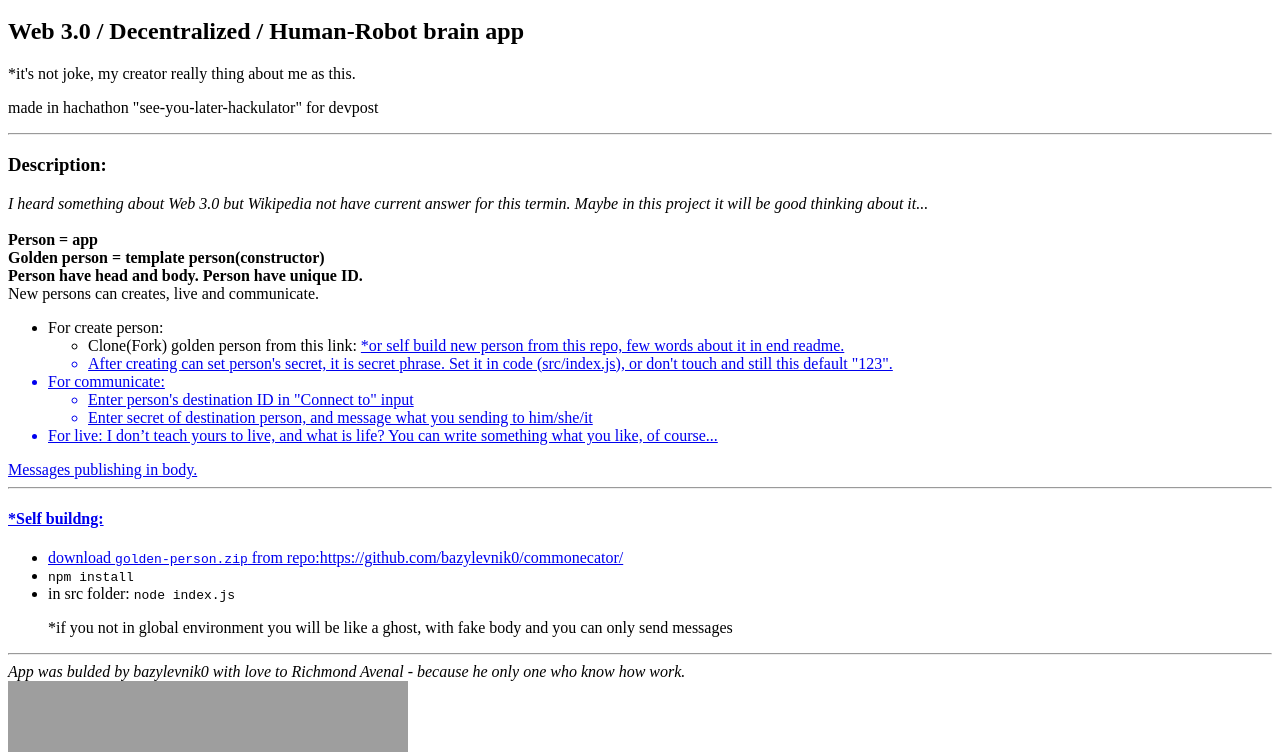
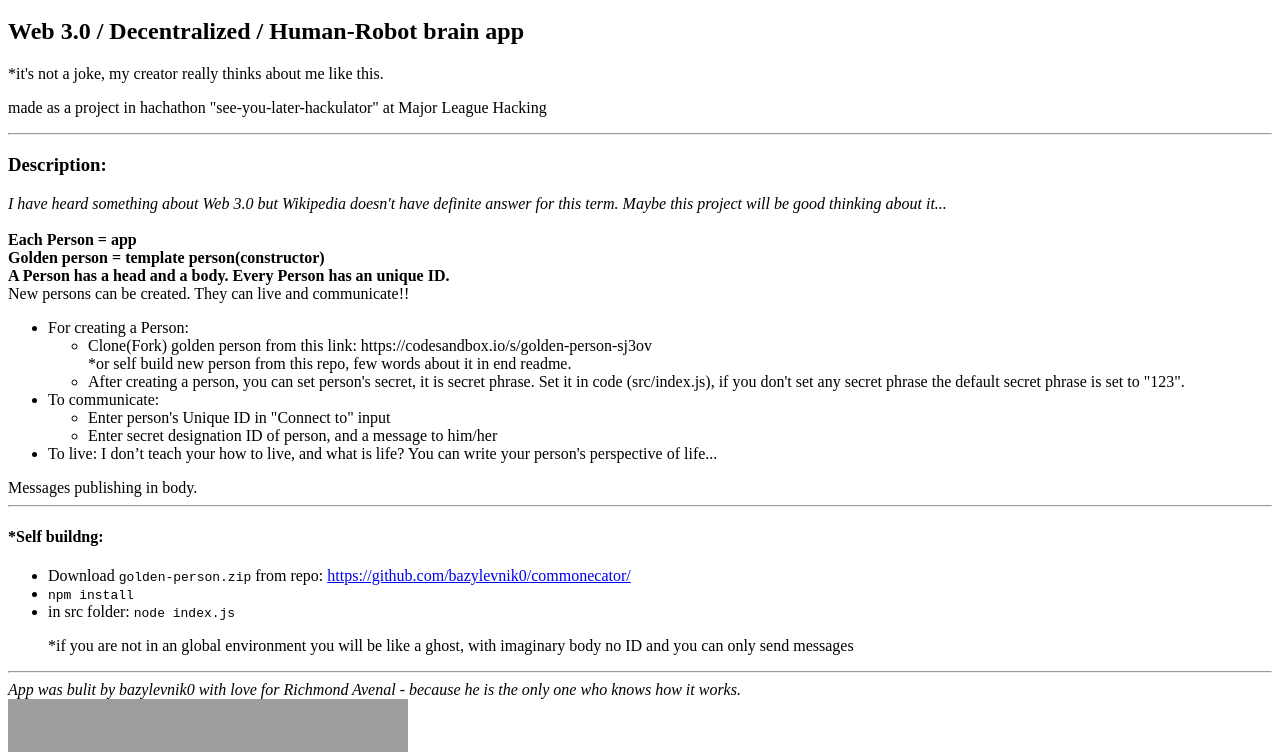
Before and after one commit to bazylevnik0/commonecator, a plain HTML site: page index.html in a window 1280 px wide. Shown: the part 48-800 px from the top of the page. Drawn offline with Linux system fonts and the light colour scheme; grey boxes are pictures that could not be loaded.

Commit message:
Update index.html

```diff
--- a/index.html
+++ b/index.html
@@ -1,39 +1,41 @@
 <h1>Hello I'm Commonecator!</h1>
 <h2>Web 3.0 / Decentralized / Human-Robot brain app</h2>
-<p>*it's not joke, my creator really thing about me as this.</p>
-<p>made in hachathon "see-you-later-hackulator" for devpost</p>
+<p>*it's not a joke, my creator really thinks about me like this.</p>
+<p>made as a project in hachathon "see-you-later-hackulator" at Major League Hacking</p>
 <hr>
 <h3>Description:</h3>
-<i>I heard something about Web 3.0 but Wikipedia not have current answer for this termin. Maybe in this project it will be good thinking about it...</i><br><br>
-<b>Person = app</b><br>
+<i>I have heard something about Web 3.0 but Wikipedia doesn't have definite answer for this term. Maybe this project will be good thinking about it...</i><br><br>
+<b>Each Person = app</b><br>
 <b>Golden person = template person(constructor)</b><br>
-<b>Person have head and body. Person have unique ID.</b></br>
-New persons can creates, live and communicate.
+<b>A Person has a head and a body. Every Person has an unique ID.</b></br>
+New persons can be created. They can live and communicate!!
 <ul>
- <li>For create person:
+ <li>For creating a Person:
    <ul>
-     <li>Clone(Fork) golden person from this link: <a href="https://codesandbox.io/s/golden-person-sj3ov>https://codesandbox.io/s/golden-person-sj3ov</a><br>*or self build new person from this repo, few words about it in end readme.</li>
-     <li>After creating can set person's secret, it is secret phrase. Set it in code (src/index.js), or don't touch and still this default "123".
+     <li>Clone(Fork) golden person from this link: https://codesandbox.io/s/golden-person-sj3ov<br>*or self build new person from this repo, few words about it in end readme.</li>
+     <li>After creating a person, you can set person's secret, it is secret phrase. Set it in code (src/index.js), if you don't set any secret phrase the default secret phrase is set to "123".
    </ul>
  </li>
- <li>For communicate:
+ <li>To communicate:
   <ul>
-   <li>Enter person's destination ID in "Connect to" input</li>
-   <li>Enter secret of destination person, and message what you sending to him/she/it</li>
+   <li>Enter person's Unique ID in "Connect to" input</li>
+   <li>Enter secret designation ID of person, and a message to him/her</li>
   </ul>
  </li>
- <li>For live: I don’t teach yours to live, and what is life? You can write something what you like, of course...</li>
+ <li> To live: I don’t teach your how to live, and what is life? You can write your person's perspective of life...</li>
 </ul>
 Messages publishing in body.
 <hr>
 <h4>*Self buildng:</h4>
 <ul>
- <li>download <code>golden-person.zip</code> from repo:<a href="https://github.com/bazylevnik0/commonecator/">https://github.com/bazylevnik0/commonecator/</a></li>
+ <li>Download <code>golden-person.zip</code> from repo: <a href="https://github.com/bazylevnik0/commonecator/">https://github.com/bazylevnik0/commonecator/</a></li>
  <li><code>npm install</code></li>
  <li>in src folder: <code>node index.js</code>
- <p>*if you not in global environment you will be like a ghost, with fake body and you can only send messages</p>
+ <p>*if you are not in an global environment you will be like a ghost, with imaginary body no ID and you can only send messages</p>
  </ul>
 <hr>
-<i>App was bulded by bazylevnik0 with love to Richmond Avenal - because he only one who know how work.</i><br>
+<i>App was bulit by bazylevnik0 with love for Richmond Avenal - because he is the only one who knows how it works.</i><br>
 <a data-flickr-embed="true" href="https://www.flickr.com/photos/190118078@N05/51791897758/in/dateposted-public/" title="aBAu6pbQUnzj68aFWXzcfdskvRDGPIDYE-sImqirbqY"><img src="https://live.staticflickr.com/65535/51791897758_93989b6477_w.jpg" width="400" height="220" alt="aBAu6pbQUnzj68aFWXzcfdskvRDGPIDYE-sImqirbqY"></a>
 <i><a href="https://www.youtube.com/watch?v=12LLJFSBnS4">https://www.youtube.com/watch?v=12LLJFSBnS4</a></i><br>
+<hr>
+Thanks Geeky-Sam01 for fix grammar
```
